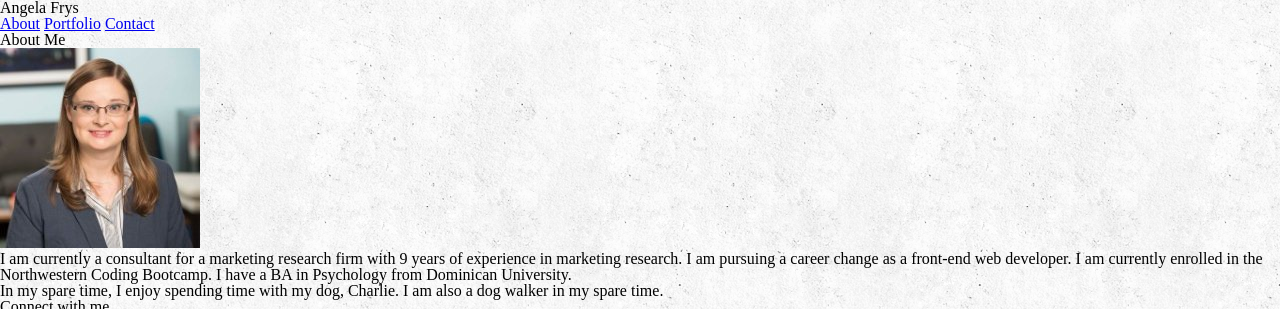
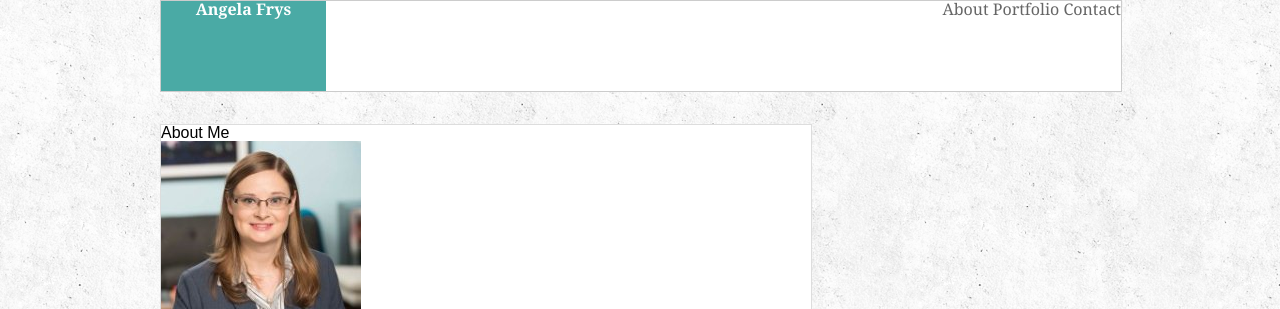
Before and after one commit to ADFrys/basic-portfolio, a plain HTML site: page index.html in a window 1280 px wide. Shown: the top 309 px of the page. Drawn offline with Linux system fonts and the light colour scheme.

Commit message:
Add some Css for the header and basic layout.

```diff
--- a/assets/css/style.css
+++ b/assets/css/style.css
@@ -1,3 +1,43 @@
+
+
 body {
+	width: 960px;
+	margin: 0 auto;
 	background-image: url("../images/wall4.png");
 }
+
+.header {
+	height: 90px;
+	background-color: #ffffff;
+	border: 1px solid #cccccc;
+	font-family: 'Georgia', Times, Times New Roman, serif;
+	color: #666666;
+	width: 960px;
+}
+
+.header a {
+	text-decoration: none;
+	color: #666666;
+}
+
+.header nav {
+	float: right;
+
+}
+
+.header h1 {
+	background-color: #4aaaa5;
+	color: #ffffff;
+	font-weight: bold;
+	width: 165px;
+	height: 90px;
+	float: left;
+	text-align: center;
+}
+
+.main-container {
+	font-family: 'Arial', 'Helvetica Neue', Helvetica, sans-serif;
+	background-color: #ffffff;
+	border: 1px solid #dddddd;
+	width: 650px;
+}
--- a/index.html
+++ b/index.html
@@ -7,6 +7,7 @@
 	<link href="./assets/css/style.css" type="text/css" rel="stylesheet">
 </head>
 <body>
+	<div class="header">
 		<header>
 			<h1>Angela Frys</h1>
 			<nav>
@@ -15,6 +16,8 @@
 				<a href="contact.html">Contact</a>
 			</nav>
 		</header>
+	</div>
+	<br><br>
 
 	<div class="main-container">
 
```
Also changed, not shown: 1 other file. Lines whose indentation alone changed are shown as unchanged.
